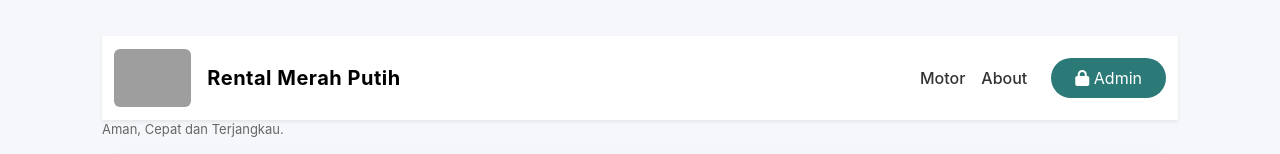
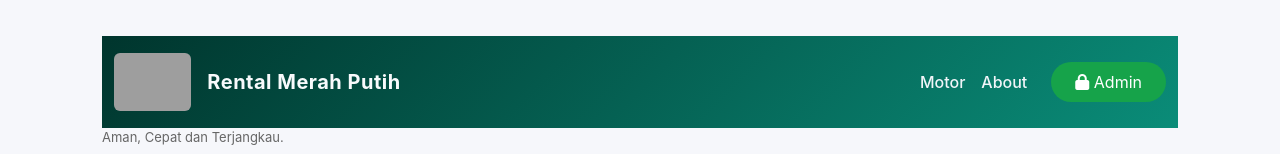
Before and after one commit to anggiahsalim12/motor, a plain HTML site: page index.html in a window 1280 px wide. Shown: the top 154 px of the page. Drawn offline with nearby package versions, Linux system fonts and the light colour scheme; no server answers; grey boxes are pictures that could not be loaded; some icons are missing.

Commit message:
Update index.html

```diff
--- a/index.html
+++ b/index.html
@@ -133,6 +133,47 @@ window.addEventListener("scroll", () => {
   box-shadow: 0 5px 20px rgba(0,0,0,0.08);
 }
 
+/* ===============================
+   NAVBAR GRADIENT (SEIRAMA FOOTER)
+================================ */
+.custom-navbar {
+  background: linear-gradient(135deg, #00352d, #0a8c78);
+  transition: all 0.3s ease;
+  padding: 12px 0;
+}
+
+/* Saat scroll → lebih solid + shadow */
+.custom-navbar.scrolled {
+  background: linear-gradient(135deg, #002c25, #087565);
+  box-shadow: 0 5px 20px rgba(0,0,0,0.25);
+}
+
+/* Link navbar */
+.custom-navbar .nav-link {
+  color: #f1f5f9 !important;
+  font-weight: 500;
+}
+
+.custom-navbar .nav-link:hover {
+  color: #e6fffa !important;
+}
+
+/* Brand */
+.custom-navbar .navbar-brand span {
+  color: #f8fafc;
+  font-weight: 700;
+}
+
+/* Button admin */
+.custom-navbar .btn {
+  background: #16a34a;
+  border: none;
+}
+.custom-navbar .btn:hover {
+  background: #15803d;
+}
+
+
 /*Footter*/
 /* FOOTER ELEGANT */
 .footer-elegant {
@@ -219,7 +260,7 @@ window.addEventListener("scroll", () => {
 <body>
 <div class="container py-3">
 
-<nav class="navbar navbar-expand-lg navbar-light bg-white shadow-sm sticky-top">
+<nav class="navbar navbar-expand-lg navbar-dark custom-navbar sticky-top">
   <div class="container">
 
     <!-- LOGO / BRAND -->
```
